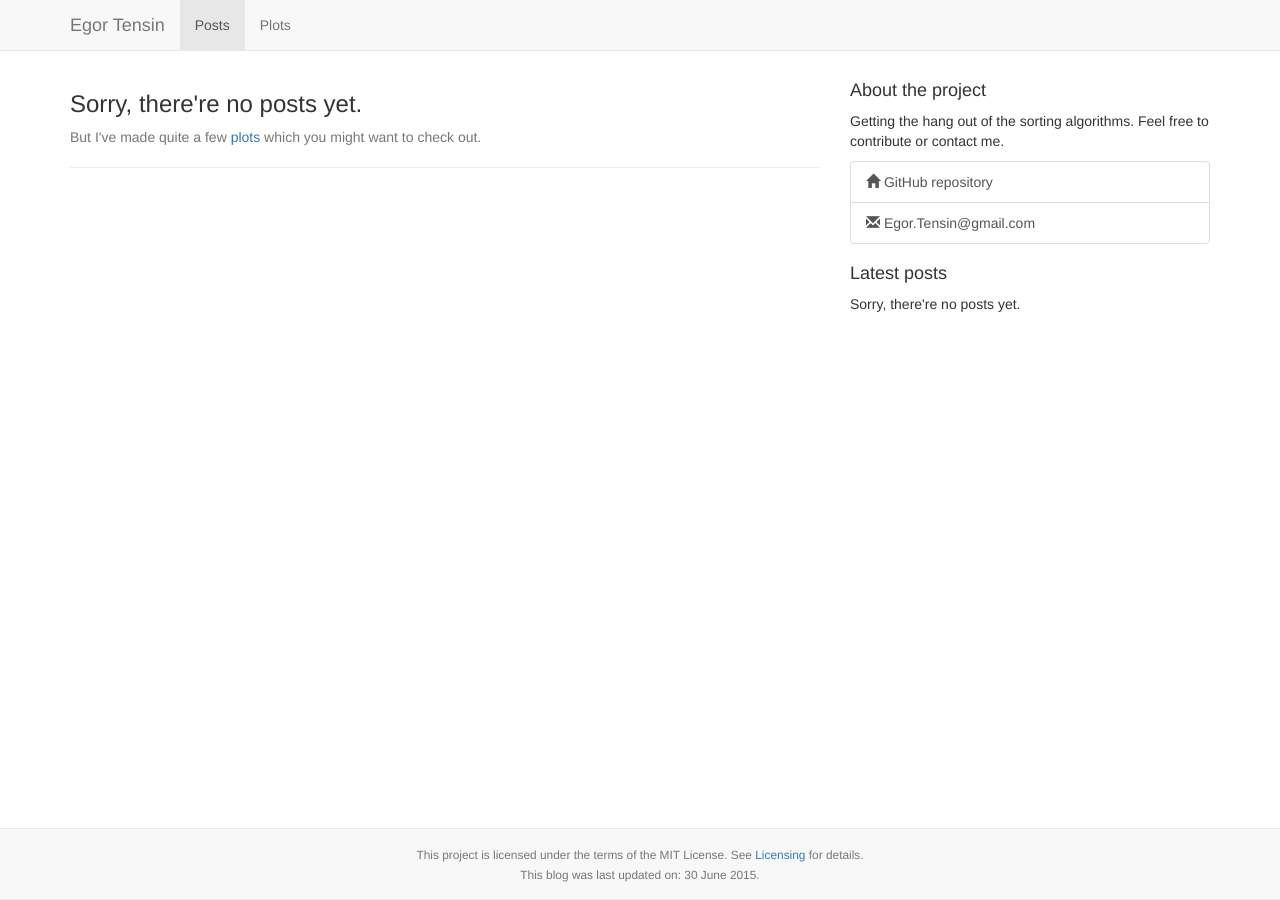
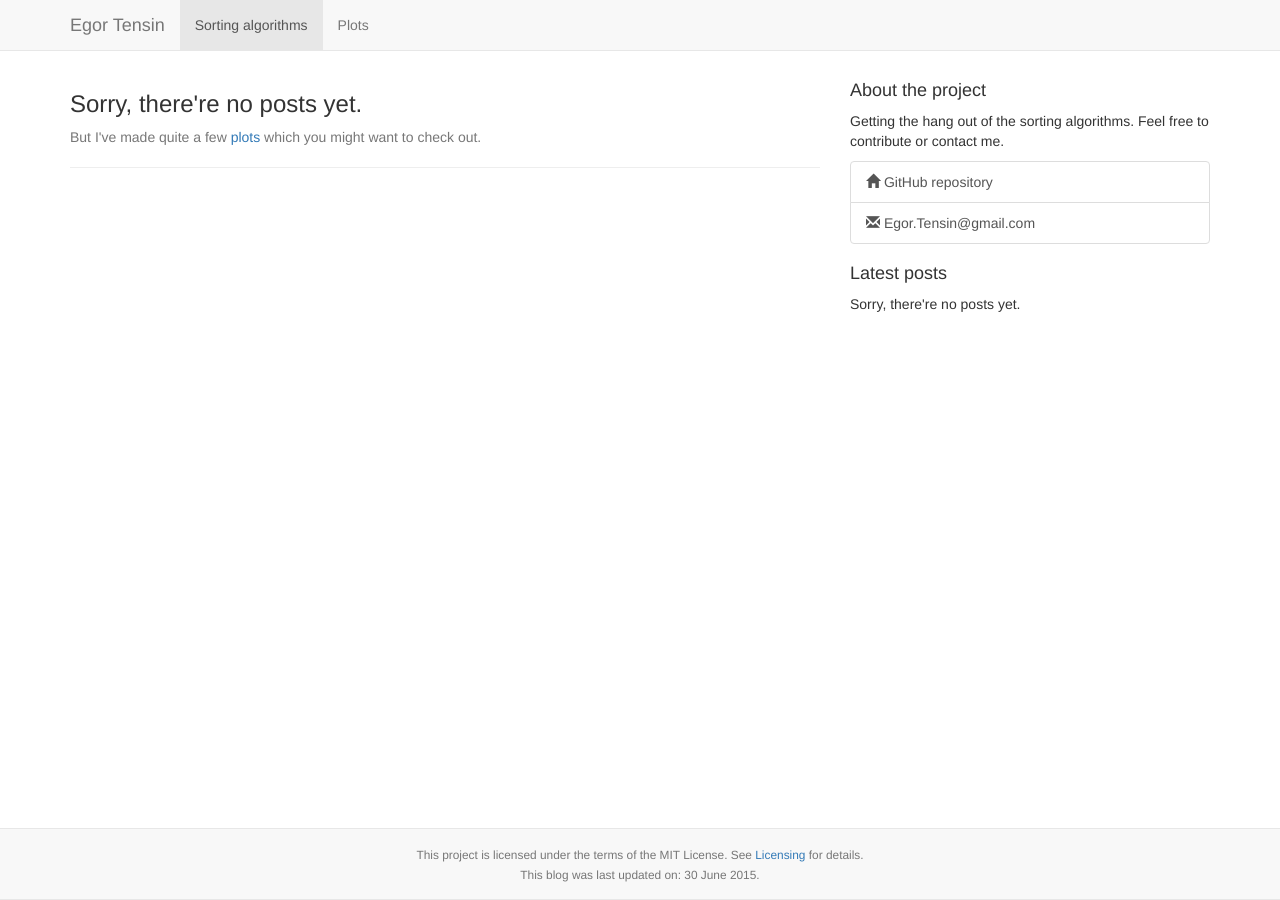
Before and after one commit to egor-tensin/sorting-algorithms, a Jekyll site: the page built from index.html, in a window 1280 px wide. Built offline with Jekyll 4.4.1, drawn with Linux system fonts in a browser that asks for light colours; nearby versions of some CDN libraries; the list of posts is cut into pages by our own code.

Commit message:
rename layout 'posts' to 'main'

```diff
--- a/index.html
+++ b/index.html
@@ -1,6 +1,6 @@
 ---
-title: Posts
-layout: posts
+title: Sorting algorithms
+layout: main
 group: "navigation"
 ---
 {% if site.posts.size == 0 %}
```
Also changed, not shown: _layouts/main.html (renamed from _layouts/posts.html).
